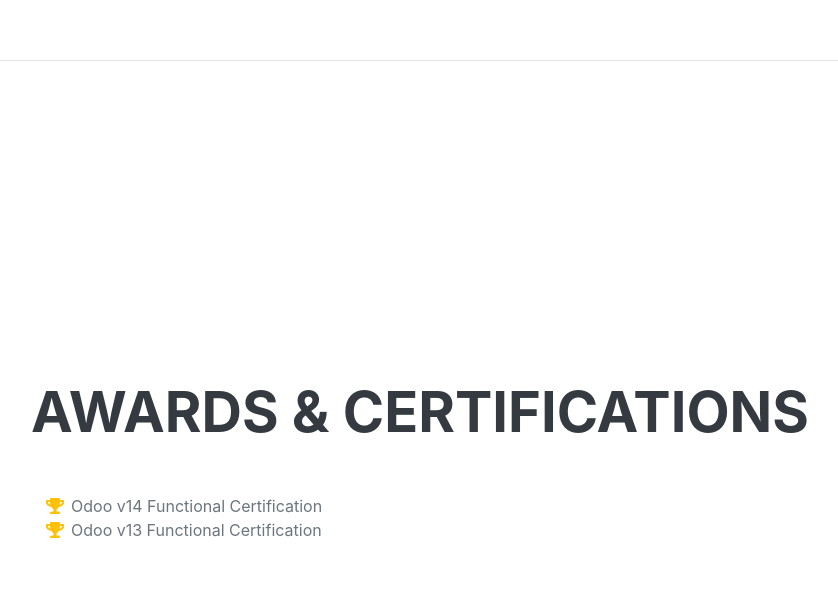
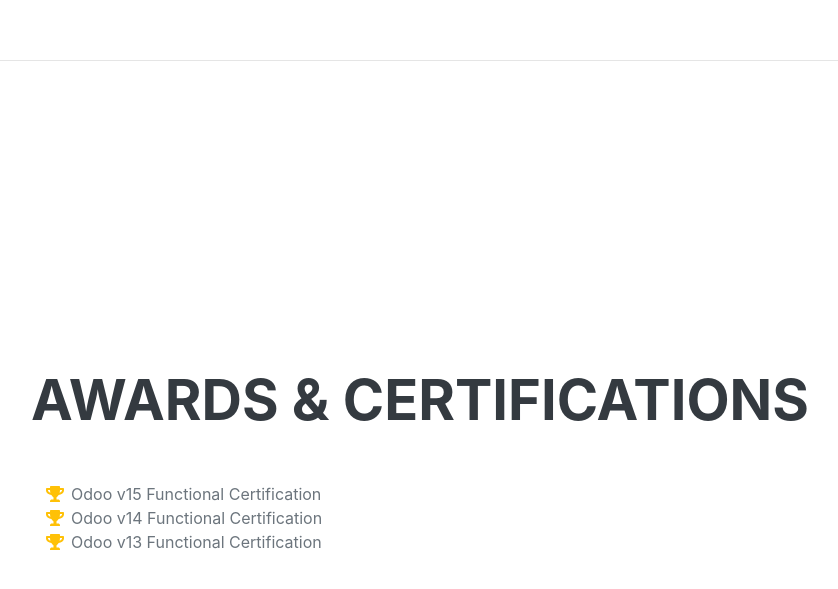
Before and after one commit to tarbib/scaling-fiesta, a plain HTML site: page index.html in a window 1280 px wide. Shown: the part 3945-4534 px from the top of the page, without its empty margins (289-1127 px from the left). Drawn offline with nearby package versions, Linux system fonts and the light colour scheme; a web font is replaced by a local one.

Commit message:
Update index.html
add Odoo v15 Functional Certification

```diff
--- a/index.html
+++ b/index.html
@@ -151,6 +151,10 @@
                     <ul class="fa-ul mb-0">
                         <li>
                             <span class="fa-li"><i class="fas fa-trophy text-warning"></i></span>
+                            Odoo v15 Functional Certification
+                        </li>
+                        <li>
+                            <span class="fa-li"><i class="fas fa-trophy text-warning"></i></span>
                             Odoo v14 Functional Certification
                         </li>
                         <li>
```
